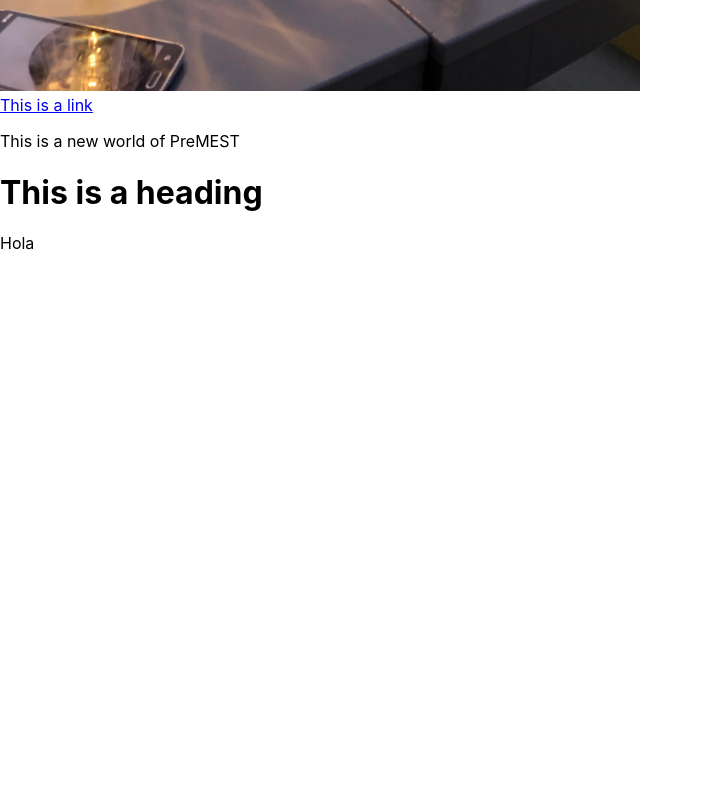
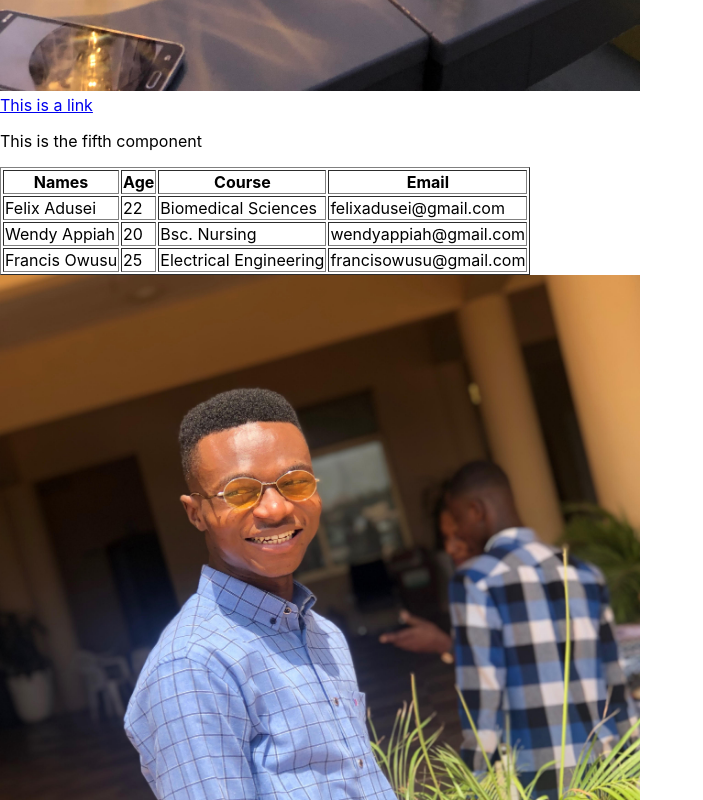
Before and after one commit to aaron-portuphy/My-First-App, a React (Create React App) app: page / in a window 1280 px wide. Shown: the part 1020-1820 px from the top of the page, without its empty margins (0-703 px from the left). Before the commit the page ends 1289 px from the top, so only its background shows below. Built offline with nearby package versions, Linux system fonts and the light colour scheme.

Commit message:
SeventhComponent

```diff
--- a/src/App.js
+++ b/src/App.js
@@ -1,10 +1,12 @@
 import React from 'react';
-import logo from './logo.svg';
 import './App.css';
 import FirstComponent from './FirstComponent';
 import SecondComponent from './SecondComponent';
 import ThirdComponent from './ThirdComponent';
 import FourthComponent from './FourthComponent';
+import FifthComponent from './FifthComponent';
+import SixthComponent from './SixthComponent';
+import SeventhComponent from './SeventhComponent';
 
 
 function App() {
@@ -16,6 +18,9 @@ function App() {
       <ThirdComponent />
       <br/>
       <FourthComponent />
+      <FifthComponent />
+      <SixthComponent />
+      <SeventhComponent />
       <p> This is a new world of PreMEST</p>
       <h1>This is a heading</h1>
 
--- /dev/null
+++ b/src/FifthComponent.js
@@ -0,0 +1,9 @@
+import React from "react";
+
+function FifthComponent(){
+    return(
+        <p>This is the fifth component</p>
+    )
+}
+
+export default FifthComponent;
--- /dev/null
+++ b/src/SeventhComponent.js
@@ -0,0 +1,10 @@
+import React from "react";
+import unnamed from "./unnamed.jpg";
+
+function SeventhComponent(){
+    return(
+        <img src={unnamed} width="50%" height="" alt="" />
+    )
+}
+
+export default SeventhComponent;
--- /dev/null
+++ b/src/SixthComponent.js
@@ -0,0 +1,38 @@
+import React from "react";
+
+function FifthComponent(){
+    return(
+
+        <table border="1px solid">
+            <tr>
+                <th>Names </th>
+                <th>Age</th>
+                <th>Course</th>
+                <th>Email </th>
+
+            </tr>
+            <tr>
+                <td>Felix Adusei</td>
+                <td>22</td>
+                <td>Biomedical Sciences</td>
+                <td>felixadusei@gmail.com</td>
+
+            </tr>
+            <tr>
+                <td>Wendy Appiah</td>
+                <td>20</td>
+                <td>Bsc. Nursing</td>
+                <td>wendyappiah@gmail.com</td>
+
+            </tr>
+            <tr>
+                <td>Francis Owusu</td>
+                <td>25</td>
+                <td>Electrical Engineering</td>
+                <td>francisowusu@gmail.com</td>
+            </tr>
+        </table>
+    )
+}
+
+export default FifthComponent;
```
Also changed, not shown: src/unnamed.jpg (added).
